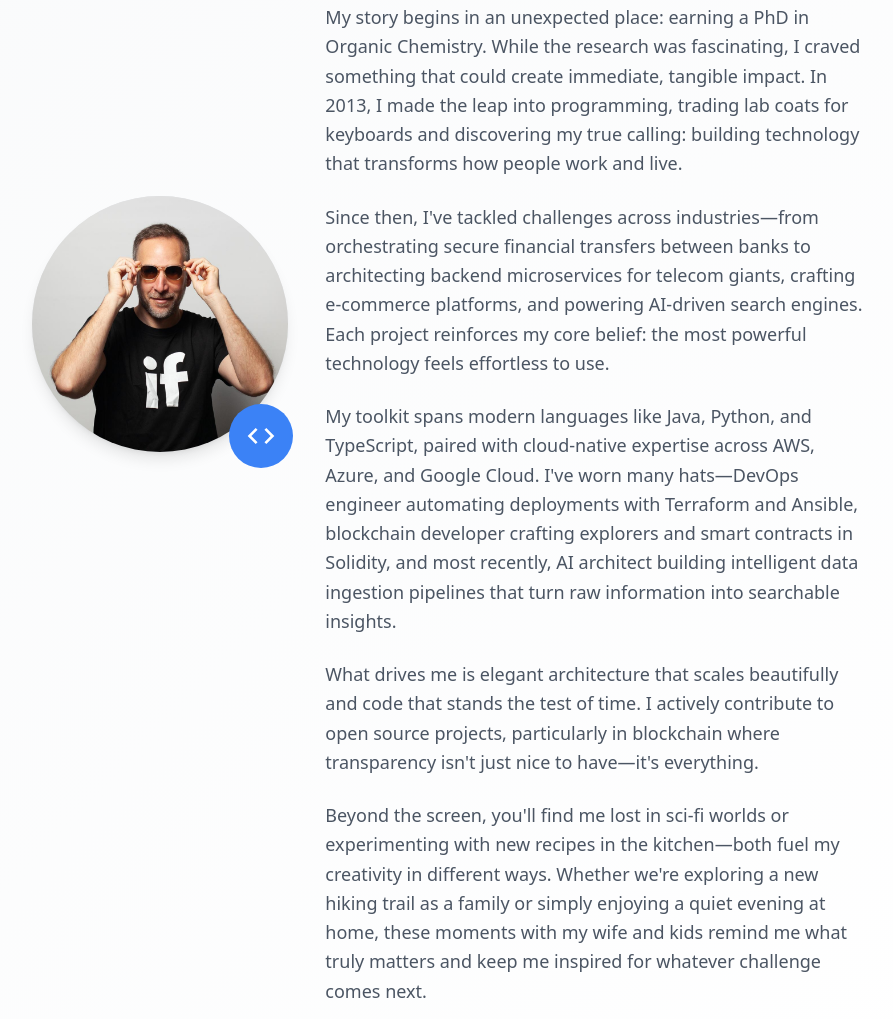
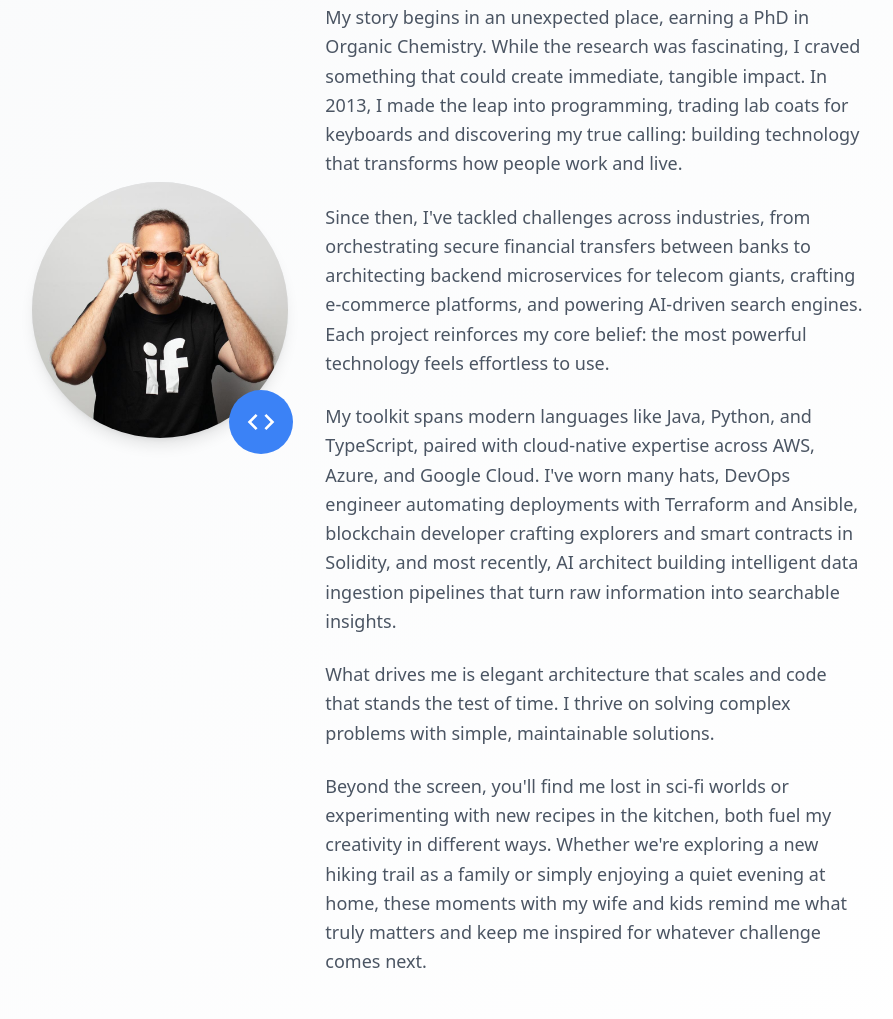
Before and after one commit to otoumas/tomas_casas_dev, a plain HTML site: page about_me.html in a window 1280 px wide. Shown: the part 293-1312 px from the top of the page, without its empty margins (192-1085 px from the left). Drawn offline with nearby package versions, Linux system fonts and the light colour scheme.

Commit message:
Revise about me section for clarity and impact

```diff
--- a/about_me.html
+++ b/about_me.html
@@ -83,14 +83,14 @@
                 <div class="md:col-span-2">
                     <div class="prose prose-lg max-w-none">
                         <p class="text-lg text-gray-600 leading-relaxed mb-6">
-                            My story begins in an unexpected place: earning a PhD in Organic Chemistry. While the
+                            My story begins in an unexpected place, earning a PhD in Organic Chemistry. While the
                             research was fascinating, I craved something that could create immediate, tangible impact.
                             In 2013, I made the leap into programming, trading lab coats for keyboards and discovering
                             my true calling: building technology that transforms how people work and live.
                         </p>
 
                         <p class="text-lg text-gray-600 leading-relaxed mb-6">
-                            Since then, I've tackled challenges across industries—from orchestrating secure financial
+                            Since then, I've tackled challenges across industries, from orchestrating secure financial
                             transfers between banks to architecting backend microservices for telecom giants, crafting
                             e-commerce platforms, and powering AI-driven search engines. Each project reinforces my core
                             belief: the most powerful technology feels effortless to use.
@@ -98,20 +98,19 @@
 
                         <p class="text-lg text-gray-600 leading-relaxed mb-6">
                             My toolkit spans modern languages like Java, Python, and TypeScript, paired with
-                            cloud-native expertise across AWS, Azure, and Google Cloud. I've worn many hats—DevOps
+                            cloud-native expertise across AWS, Azure, and Google Cloud. I've worn many hats, DevOps
                             engineer automating deployments with Terraform and Ansible, blockchain developer crafting
                             explorers and smart contracts in Solidity, and most recently, AI architect building
                             intelligent data ingestion pipelines that turn raw information into searchable insights.
                         </p>
 
                         <p class="text-lg text-gray-600 leading-relaxed mb-6">
-                            What drives me is elegant architecture that scales beautifully and code that stands the test
-                            of time. I actively contribute to open source projects, particularly in blockchain where
-                            transparency isn't just nice to have—it's everything.
+                            What drives me is elegant architecture that scales and code that stands the test
+                            of time. I thrive on solving complex problems with simple, maintainable solutions.
                         </p>
                         <p class="text-lg text-gray-600 leading-relaxed mb-6">
                             Beyond the screen, you'll find me lost in sci-fi worlds or experimenting with new recipes in
-                            the kitchen—both fuel my creativity in different ways. Whether we're exploring a new hiking
+                            the kitchen, both fuel my creativity in different ways. Whether we're exploring a new hiking
                             trail as a family or simply enjoying a quiet evening at home, these moments with my wife and
                             kids remind me what truly matters and keep me inspired for whatever challenge comes next.
                         </p>
```
